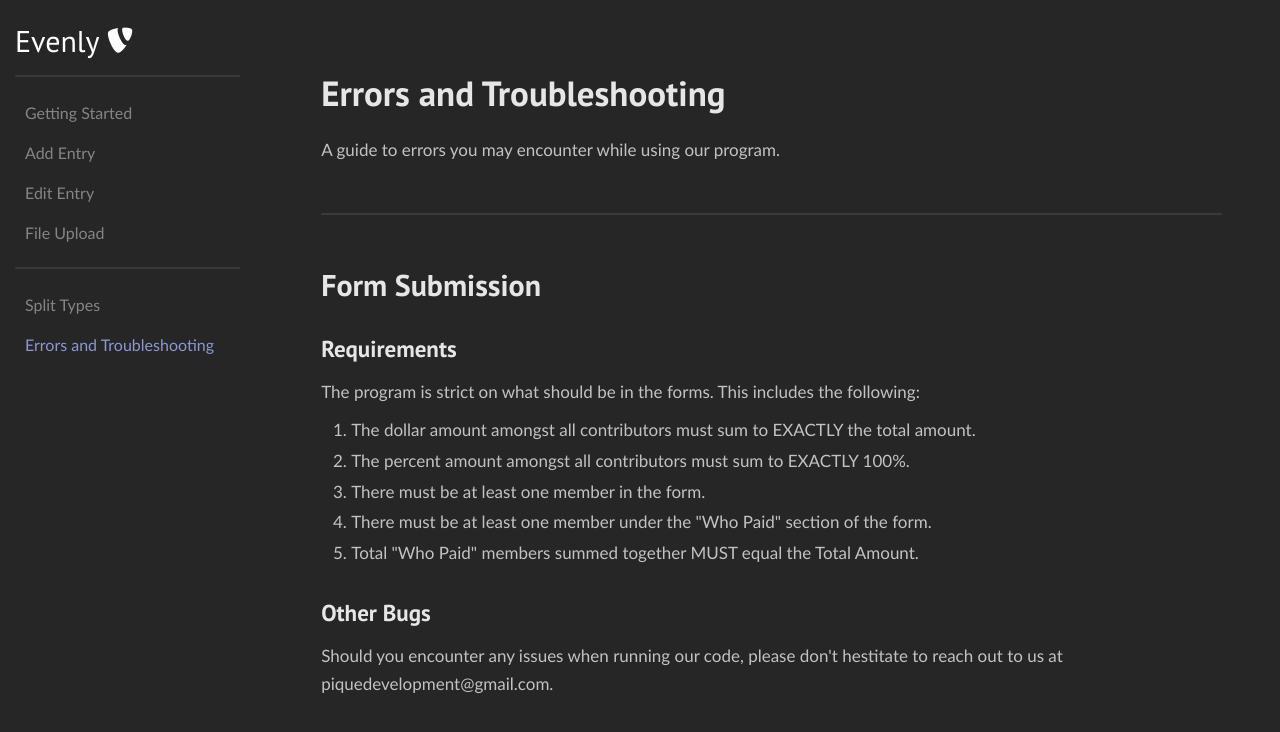
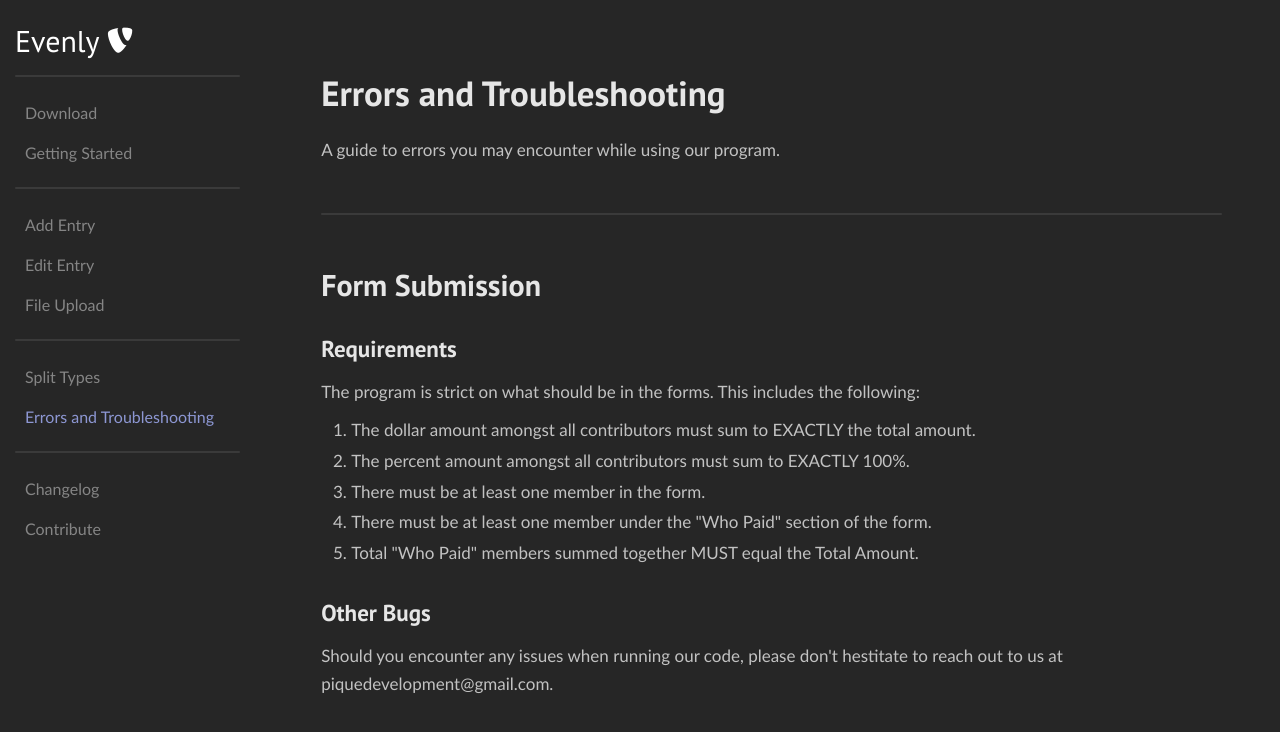
Before and after one commit to PiqueDevelopment/evenly-website, a React (Create React App) app: page /docs/errors in a window 1280 px wide. Shown: the top 732 px of the page. Built offline with nearby package versions, Linux system fonts and the light colour scheme.

Commit message:
feat Download Page

```diff
--- a/src/DocRoutes.tsx
+++ b/src/DocRoutes.tsx
@@ -1,6 +1,7 @@
 import React from 'react';
 import { Routes, Route } from 'react-router-dom';
 // Make sure to import the Doc Pages to route to
+import DocDownload from './pages/docs/Download.tsx';
 import GettingStarted from './pages/docs/GettingStarted.tsx';
 import AddEntry from './pages/docs/AddEntry.tsx';
 import EditEntry from './pages/docs/EditEntry.tsx';
@@ -11,6 +12,7 @@
 function DocRoutes() {
     return (
       <Routes>
+        <Route path="downloads" element={<DocDownload />} />
         <Route path="getting-started" element={<GettingStarted />} />
         <Route path="add-entry" element={<AddEntry />} />
         <Route path="edit-entry" element={<EditEntry />} />
--- a/src/components/Button.tsx
+++ b/src/components/Button.tsx
@@ -5,12 +5,12 @@
 const STYLES = ['btn--primary', 'btn--outline', 'btn--download'];
 const SIZES = ['btn--medium', 'btn--large'];
 
-export const Button = ({ children, type, onClick, buttonStyle, buttonSize, to }) => {
+export const Button = ({ children, type, onClick, buttonStyle, buttonSize, to, target, rel }) => {
   const checkButtonStyle = STYLES.includes(buttonStyle) ? buttonStyle : STYLES[0];
   const checkButtonSize = SIZES.includes(buttonSize) ? buttonSize : SIZES[0];
 
   return (
-    <Link to={to} className='btn-mobile'>
+    <Link to={to} target={target} rel={rel} className='btn-mobile'>
       <button
         className={`btn ${checkButtonStyle} ${checkButtonSize}`}
         onClick={onClick}
--- a/src/components/DocNavbarData.tsx
+++ b/src/components/DocNavbarData.tsx
@@ -1,7 +1,16 @@
 export const DocNavbarData = [
+    {
+        title: "Download",
+        link: "/docs/downloads"
+
+    },
     {
         title: "Getting Started",
         link: "/docs/getting-started"
+    },
+    {
+        title: "divider",
+        link: "#"
     },
     {
         title: "Add Entry",
@@ -26,5 +35,17 @@
     {
         title: "Errors and Troubleshooting",
         link: "/docs/errors"
+    },
+    {
+        title: "divider",
+        link: "#"
+    },
+    {
+        title: "Changelog",
+        link: "/docs/changelog"
+    },
+    {
+        title: "Contribute",
+        link: "/docs/contribute"
     }
 ]
--- a/src/components/Hero.tsx
+++ b/src/components/Hero.tsx
@@ -18,7 +18,7 @@
       </p>
       <div className='hero-btns'>
         <Button to='/docs/getting-started' className='btns' buttonStyle='btn--outline' buttonSize='btn--large'>Get Started</Button>
-        <Button to='/download' className='btns' buttonStyle='btn--download' buttonSize='btn--large'>Download <i className="fa fa-download"/> </Button>
+        <Button to='/docs/downloads' className='btns' buttonStyle='btn--download' buttonSize='btn--large'>Download <i className="fa fa-download"/> </Button>
       </div>
     </div>
   );
--- a/src/components/Navbar.tsx
+++ b/src/components/Navbar.tsx
@@ -46,12 +46,12 @@
                             </Link>
                         </li>
                         <li>
-                            <Link to='/download' className='nav-links-mobile' onClick={closeMobileMenu}>
+                            <Link to='/docs/downloads' className='nav-links-mobile' onClick={closeMobileMenu}>
                                 Get Evenly
                             </Link>
                         </li>
                     </ul>
-                        {button && <Button to='/download' buttonStyle='btn--outline' children={undefined} type={undefined} onClick={undefined} buttonSize={undefined}>Get Evenly</Button>}
+                        {button && <Button to='/docs/downloads' buttonStyle='btn--outline' children={undefined} type={undefined} onClick={undefined} buttonSize={undefined}>Get Evenly</Button>}
                 </div>
             </nav>
         </>
--- a/src/pages/docs/Docs.css
+++ b/src/pages/docs/Docs.css
@@ -83,6 +83,13 @@
     margin-right: 4%;
 }
 
+.download-btns {
+    display: flex;
+    justify-content: center;
+    align-items: center;
+    margin: 30px 0;
+}
+
 p a {
     color: #8c96d0;
     text-decoration: none;
@@ -129,6 +136,15 @@
     margin-bottom: 20px;
 }
 
+.changelog {
+    background-color: #373b53;
+    padding: 20px;
+    border-radius: 20px;
+    margin-right: 4%;
+    border: 2px solid #21253a;
+    margin-bottom: 20px;
+}
+
 /* Styles for tablets (600px to 768px) */
 @media screen and (min-width: 600px) and (max-width: 768px) {
     .doc-content {
--- /dev/null
+++ b/src/pages/docs/Download.tsx
@@ -0,0 +1,29 @@
+import React from 'react';
+import DocLayout from '../../components/DocLayout.tsx';
+import './Docs.css';
+import { Button } from '../../components/Button.tsx';
+import '../../components/Button.css';
+
+function DocDownload() {
+  return (
+    <DocLayout>
+      <div className='spacer'/>
+      <h1>Download</h1>
+      <p>The latest stable version of Evenly was released on 01/25/2025.</p>
+      <p>The Google Apps Script is available via copying the template Google Spreadsheet.</p>
+      <div className='download-btns'>
+        <Button to='https://docs.google.com/spreadsheets/d/1ZwQydIuDscUfn_xbbTTBvyWUKxNd-zq6LInzsaIVC6U/edit?usp=drive_link' className='btn-docs-download' buttonStyle='btn--outline' buttonSize='btn--medium' target='_blank' rel='noopener noreferrer'>
+          Download
+        </Button>
+      </div>
+      <div className='spacer'/>
+      <div className="changelog">
+        <h3>Changelog (v1.0.0)</h3>
+        <p>This is the initial release of Evenly.</p>
+        <p>Changes, feature updates, and future bug fixes will be listed here.</p>
+      </div>
+    </DocLayout>
+  );
+}
+
+export default DocDownload;
```
Also changed, not shown: src/components/Button.css (line endings or trailing spaces), 1 other file (tests, documents, lock files or other folders).
